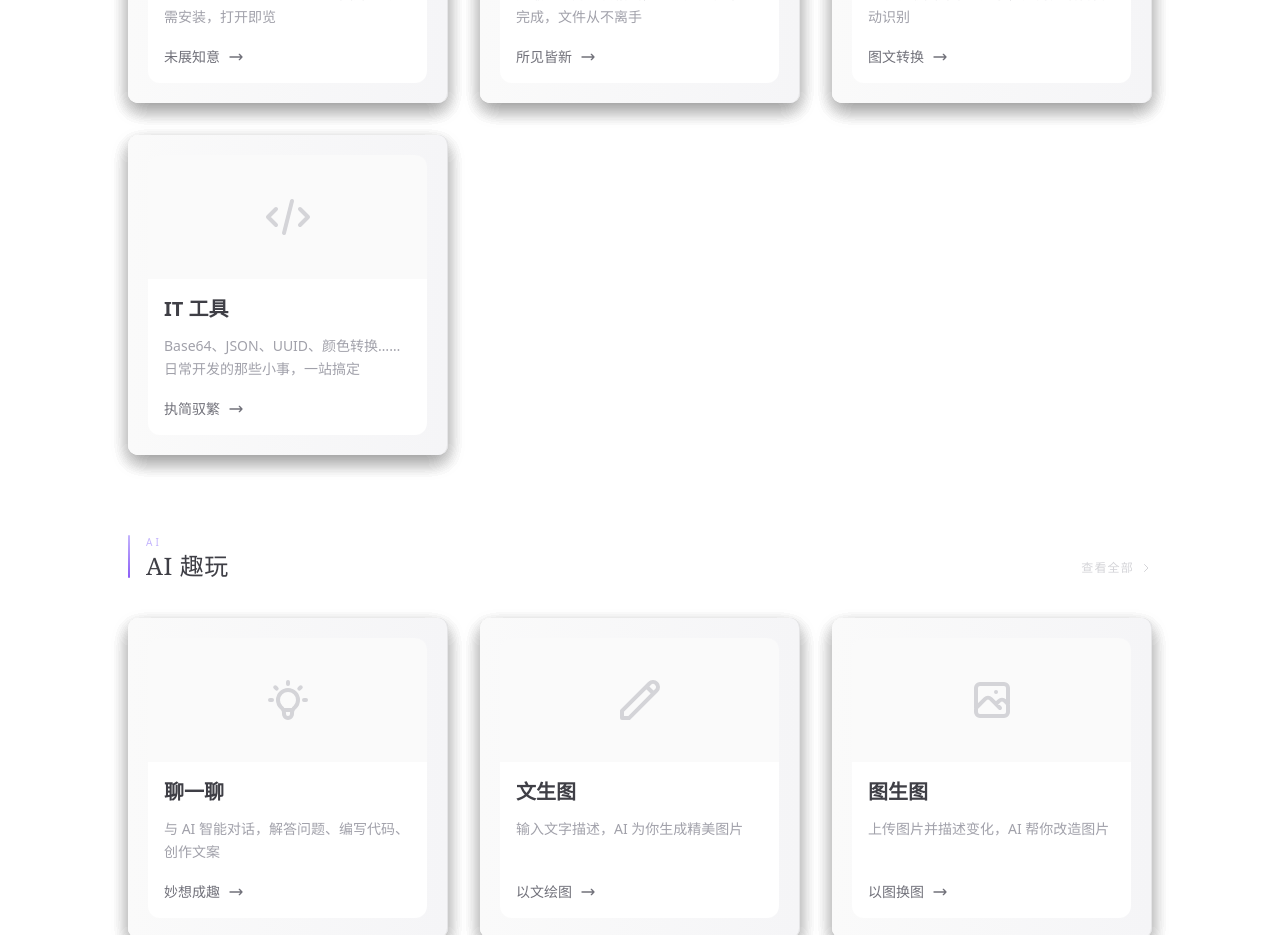
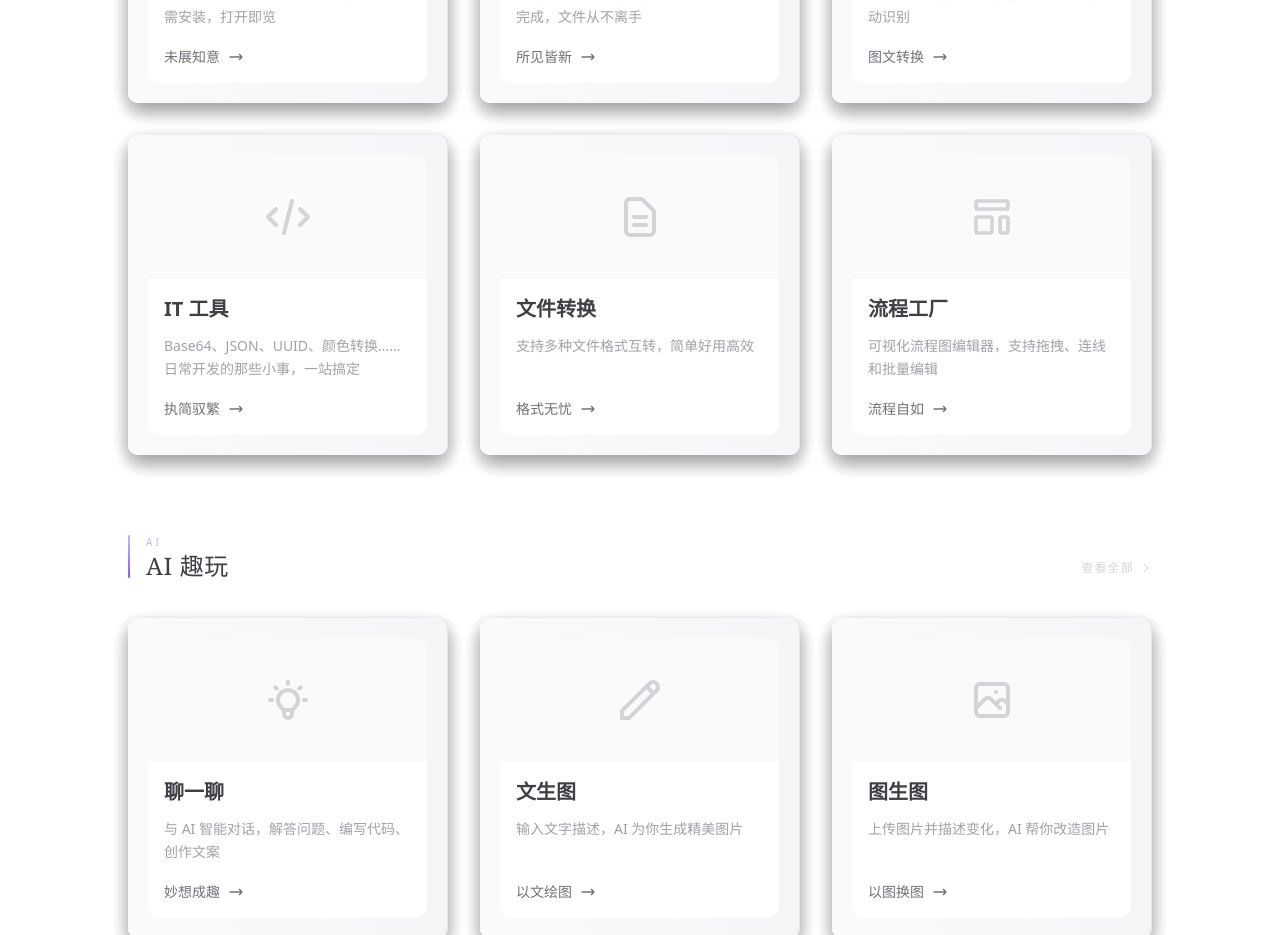
Before and after one commit to zengzhifei/forxi, a Vue app: page / in a window 1280 px wide. Shown: the part 1260-2195 px from the top of the page. Built offline with nearby package versions, Linux system fonts and the light colour scheme; no server answers.

Commit message:
update home

```diff
--- a/src/views/HomeView.vue
+++ b/src/views/HomeView.vue
@@ -194,6 +194,14 @@ const ToolsIcon = {
   }
 }
 
+const FlowIcon = {
+  render() {
+    return h('svg', { fill: 'none', stroke: 'currentColor', viewBox: '0 0 24 24' }, [
+      h('path', { 'stroke-linecap': 'round', 'stroke-linejoin': 'round', 'stroke-width': '1.8', d: 'M4 5a1 1 0 011-1h14a1 1 0 011 1v2a1 1 0 01-1 1H5a1 1 0 01-1-1V5zM4 13a1 1 0 011-1h6a1 1 0 011 1v6a1 1 0 01-1 1H5a1 1 0 01-1-1v-6zM16 13a1 1 0 011-1h2a1 1 0 011 1v6a1 1 0 01-1 1h-2a1 1 0 01-1-1v-6z' })
+    ])
+  }
+}
+
 const JetbrainsIcon = {
   render() {
     return h('svg', { xmlns: 'http://www.w3.org/2000/svg', width: '32', height: '32', fill: 'none', viewBox: '0 0 32 32' }, [
@@ -272,6 +280,32 @@ const tools = [
     iconActive: 'text-orange-600',
     buttonText: '执简驭繁',
     onClick: () => navigateTo('/hub/it-tools')
+  },
+  {
+    title: '文件转换',
+    description: '支持多种文件格式互转，简单好用高效',
+    icon: FileIcon,
+    bgDefault: 'bg-zinc-50',
+    bgHover: 'group-hover:bg-cyan-100',
+    bgActive: 'bg-cyan-100',
+    iconDefault: 'text-zinc-300',
+    iconHover: 'group-hover:text-cyan-600',
+    iconActive: 'text-cyan-600',
+    buttonText: '格式无忧',
+    onClick: () => navigateTo('/hub/file-converter')
+  },
+  {
+    title: '流程工厂',
+    description: '可视化流程图编辑器，支持拖拽、连线和批量编辑',
+    icon: FlowIcon,
+    bgDefault: 'bg-zinc-50',
+    bgHover: 'group-hover:bg-rose-100',
+    bgActive: 'bg-rose-100',
+    iconDefault: 'text-zinc-300',
+    iconHover: 'group-hover:text-rose-600',
+    iconActive: 'text-rose-600',
+    buttonText: '流程自如',
+    onClick: () => navigateTo('/hub/flow-factory')
   },
 ]
 
```
